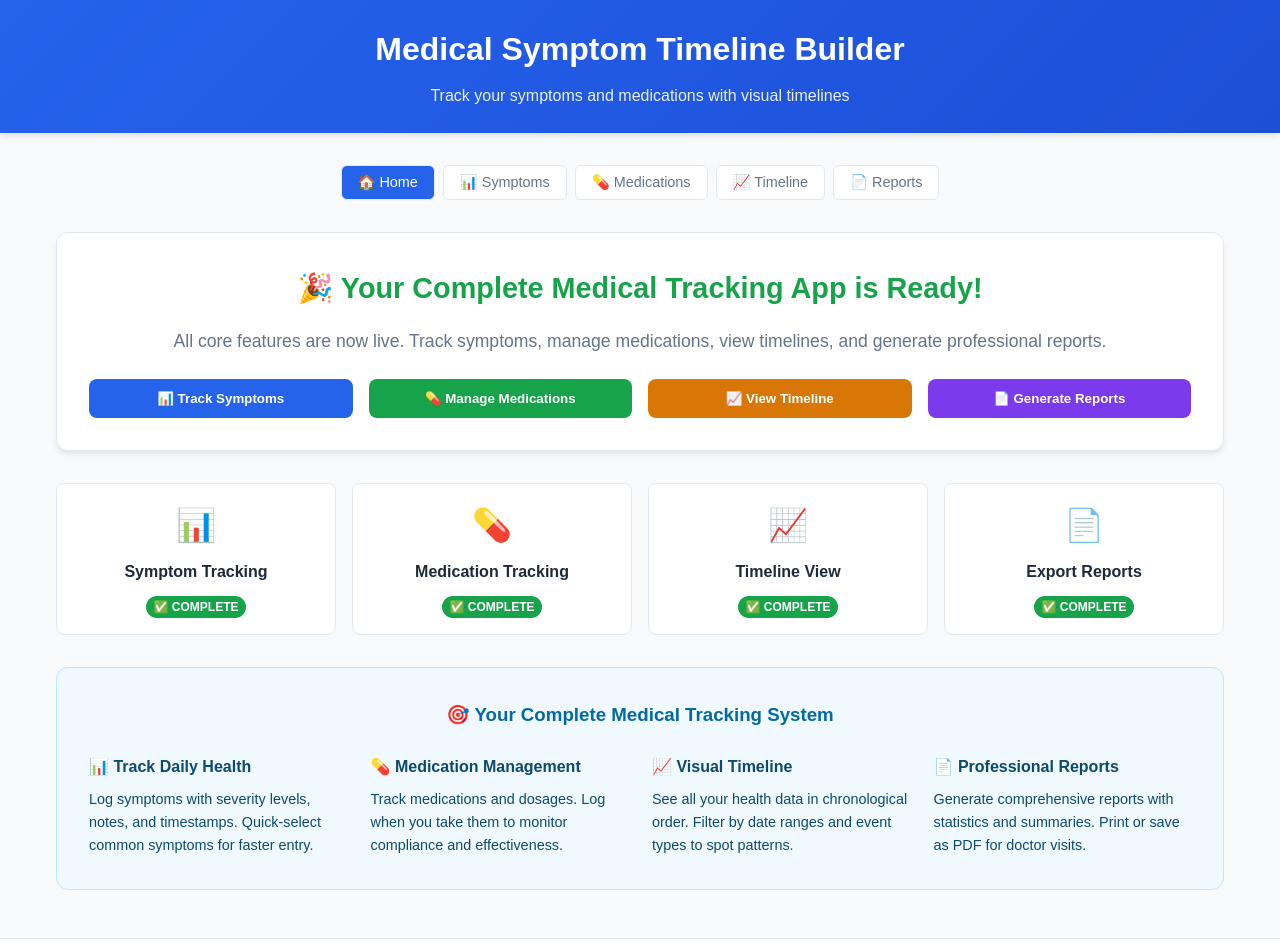
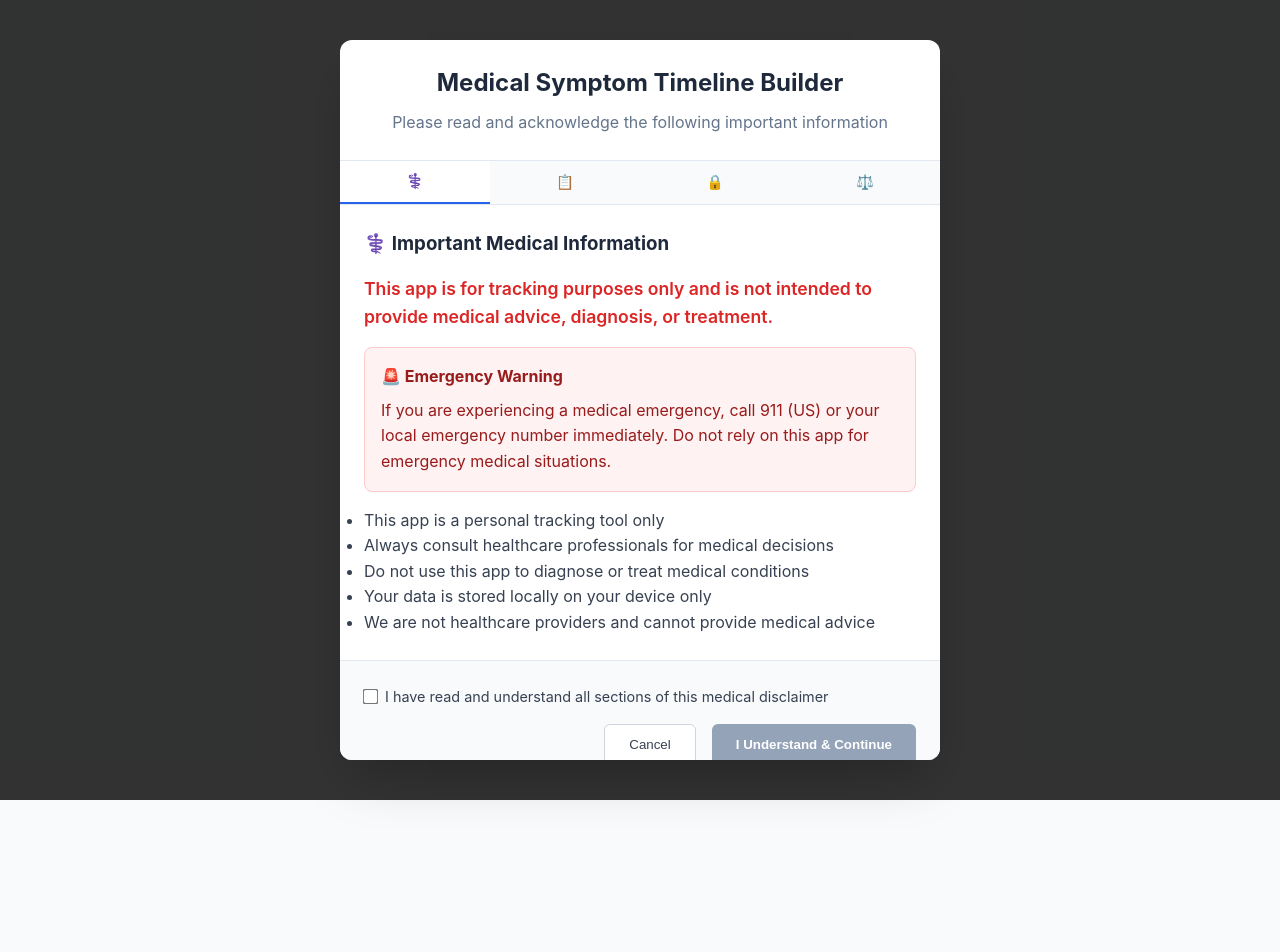
Before and after one commit to birthquake/medical-symptom-timeline-builder, a React (Create React App) app: page / in a window 1280 px wide. Shown: the top 952 px of the page. After the commit the page ends 800 px from the top, so only its background shows below. Built offline with nearby package versions, Linux system fonts and the light colour scheme.

Commit message:
Update App.js

```diff
--- a/src/App.js
+++ b/src/App.js
@@ -1,11 +1,34 @@
-import React, { useState } from 'react';
+import React, { useState, useEffect } from 'react';
 import SymptomTracker from './components/SymptomTracker';
 import MedicationTracker from './components/MedicationTracker';
 import Timeline from './components/Timeline';
 import Reports from './components/Reports';
+import MedicalDisclaimer from './components/MedicalDisclaimer';
 
 function App() {
   const [currentView, setCurrentView] = useState('home');
+  const [showDisclaimer, setShowDisclaimer] = useState(false);
+  const [disclaimerAccepted, setDisclaimerAccepted] = useState(false);
+
+  // Check if user has accepted disclaimer on app load
+  useEffect(() => {
+    const accepted = localStorage.getItem('medicalDisclaimerAccepted');
+    if (accepted === 'true') {
+      setDisclaimerAccepted(true);
+    } else {
+      setShowDisclaimer(true);
+    }
+  }, []);
+
+  const handleDisclaimerAccept = () => {
+    setDisclaimerAccepted(true);
+    setShowDisclaimer(false);
+    localStorage.setItem('medicalDisclaimerAccepted', 'true');
+  };
+
+  const handleViewDisclaimer = () => {
+    setShowDisclaimer(true);
+  };
 
   const renderCurrentView = () => {
     switch(currentView) {
@@ -19,9 +42,14 @@ function App() {
         return <Reports />;
       case 'home':
       default:
-        return <HomePage setCurrentView={setCurrentView} />;
+        return <HomePage setCurrentView={setCurrentView} onViewDisclaimer={handleViewDisclaimer} />;
     }
   };
+
+  // Show disclaimer modal if not accepted
+  if (showDisclaimer && !disclaimerAccepted) {
+    return <MedicalDisclaimer onAccept={handleDisclaimerAccept} />;
+  }
 
   return (
     <div style={{
@@ -29,6 +57,34 @@ function App() {
       minHeight: '100vh',
       fontFamily: 'Arial, sans-serif'
     }}>
+      {/* Medical Disclaimer Banner */}
+      <div style={{
+        backgroundColor: '#fef2f2',
+        borderBottom: '1px solid #fecaca',
+        padding: '0.5rem 0',
+        textAlign: 'center'
+      }}>
+        <div style={{ maxWidth: '1200px', margin: '0 auto', padding: '0 1rem' }}>
+          <span style={{ color: '#991b1b', fontSize: '0.9rem' }}>
+            ⚕️ This app is for tracking purposes only and does not provide medical advice.
+          </span>
+          <button
+            onClick={handleViewDisclaimer}
+            style={{
+              background: 'none',
+              border: 'none',
+              color: '#dc2626',
+              textDecoration: 'underline',
+              cursor: 'pointer',
+              marginLeft: '0.5rem',
+              fontSize: '0.9rem'
+            }}
+          >
+            View full disclaimer
+          </button>
+        </div>
+      </div>
+
       {/* Header */}
       <header style={{
         background: 'linear-gradient(135deg, #2563eb 0%, #1d4ed8 100%)',
@@ -55,7 +111,7 @@ function App() {
             opacity: 0.9,
             margin: 0
           }}>
-            Track your symptoms and medications with visual timelines
+            Track your symptoms and medications • Share with healthcare providers
           </p>
         </div>
       </header>
@@ -154,7 +210,7 @@ function App() {
         {renderCurrentView()}
       </main>
 
-      {/* Footer */}
+      {/* Footer with Medical Notice */}
       <footer style={{
         marginTop: '3rem',
         padding: '2rem 1rem',
@@ -164,16 +220,94 @@ function App() {
         borderTop: '1px solid #e2e8f0',
         backgroundColor: 'white'
       }}>
-        © 2025 Medical Symptom Timeline Builder - Your data stays private and secure
+        <div style={{ marginBottom: '1rem' }}>
+          <p style={{ margin: '0 0 0.5rem 0' }}>
+            © 2025 Medical Symptom Timeline Builder - Your data stays private and secure
+          </p>
+          <p style={{ margin: 0, fontSize: '0.8rem', color: '#94a3b8' }}>
+            ⚕️ Not intended for medical diagnosis or treatment • Always consult healthcare professionals •
+            <button
+              onClick={handleViewDisclaimer}
+              style={{
+                background: 'none',
+                border: 'none',
+                color: '#94a3b8',
+                textDecoration: 'underline',
+                cursor: 'pointer',
+                marginLeft: '0.25rem',
+                fontSize: '0.8rem'
+              }}
+            >
+              Medical Disclaimer
+            </button>
+          </p>
+        </div>
       </footer>
+
+      {/* Show disclaimer modal if requested */}
+      {showDisclaimer && disclaimerAccepted && (
+        <MedicalDisclaimer onAccept={() => setShowDisclaimer(false)} />
+      )}
     </div>
   );
 }
 
-// Home Page Component
-const HomePage = ({ setCurrentView }) => {
+// Enhanced Home Page Component with Medical Best Practices
+const HomePage = ({ setCurrentView, onViewDisclaimer }) => {
   return (
     <div style={{ textAlign: 'center' }}>
+      {/* Medical Safety Notice */}
+      <div style={{
+        backgroundColor: '#fef2f2',
+        border: '1px solid #fecaca',
+        padding: '1.5rem',
+        borderRadius: '12px',
+        marginBottom: '2rem',
+        textAlign: 'left'
+      }}>
+        <div style={{ display: 'flex', alignItems: 'center', marginBottom: '1rem' }}>
+          <span style={{ fontSize: '1.5rem', marginRight: '0.75rem' }}>🚨</span>
+          <h3 style={{ margin: 0, color: '#dc2626', fontSize: '1.2rem' }}>
+            Important Medical Safety Information
+          </h3>
+        </div>
+        <div style={{ display: 'grid', gridTemplateColumns: 'repeat(auto-fit, minmax(250px, 1fr))', gap: '1rem' }}>
+          <div>
+            <h4 style={{ color: '#991b1b', margin: '0 0 0.5rem 0', fontSize: '1rem' }}>
+              🚑 Medical Emergencies
+            </h4>
+            <p style={{ color: '#991b1b', margin: 0, fontSize: '0.9rem' }}>
+              Call 911 immediately for emergencies. Do not use this app during medical emergencies.
+            </p>
+          </div>
+          <div>
+            <h4 style={{ color: '#991b1b', margin: '0 0 0.5rem 0', fontSize: '1rem' }}>
+              ⚕️ Healthcare Decisions
+            </h4>
+            <p style={{ color: '#991b1b', margin: 0, fontSize: '0.9rem' }}>
+              Always consult healthcare professionals. This app tracks data but cannot diagnose or treat.
+            </p>
+          </div>
+        </div>
+        <div style={{ textAlign: 'center', marginTop: '1rem' }}>
+          <button
+            onClick={onViewDisclaimer}
+            style={{
+              backgroundColor: '#dc2626',
+              color: 'white',
+              border: 'none',
+              padding: '0.5rem 1rem',
+              borderRadius: '6px',
+              fontSize: '0.9rem',
+              cursor: 'pointer'
+            }}
+          >
+            Read Full Medical Disclaimer
+          </button>
+        </div>
+      </div>
+
+      {/* Main Welcome Section */}
       <div style={{
         backgroundColor: 'white',
         padding: '2rem',
@@ -183,10 +317,10 @@ const HomePage = ({ setCurrentView }) => {
         boxShadow: '0 4px 6px -1px rgba(0, 0, 0, 0.1)'
       }}>
         <h2 style={{ color: '#16a34a', marginBottom: '1rem', fontSize: '1.8rem' }}>
-          🎉 Your Complete Medical Tracking App is Ready!
+          📊 Your Personal Health Tracking Assistant
         </h2>
         <p style={{ marginBottom: '1.5rem', color: '#64748b', fontSize: '1.1rem' }}>
-          All core features are now live. Track symptoms, manage medications, view timelines, and generate professional reports.
+          Organize your health information to share with healthcare providers and track patterns over time.
         </p>
 
         <div style={{ display: 'grid', gridTemplateColumns: 'repeat(auto-fit, minmax(200px, 1fr))', gap: '1rem' }}>
@@ -216,7 +350,7 @@ const HomePage = ({ setCurrentView }) => {
               fontWeight: '600'
             }}
           >
-            💊 Manage Medications
+            💊 Log Medications
           </button>
           <button
             onClick={() => setCurrentView('timeline')}
@@ -265,6 +399,9 @@ const HomePage = ({ setCurrentView }) => {
         }}>
           <div style={{ fontSize: '2rem', marginBottom: '0.5rem' }}>📊</div>
           <h3 style={{ fontSize: '1rem', margin: '0 0 0.5rem 0' }}>Symptom Tracking</h3>
+          <p style={{ fontSize: '0.8rem', color: '#64748b', margin: '0 0 0.5rem 0' }}>
+            Log symptoms with severity and notes
+          </p>
           <span style={{
             backgroundColor: '#16a34a',
             color: 'white',
@@ -273,7 +410,7 @@ const HomePage = ({ setCurrentView }) => {
             fontSize: '0.75rem',
             fontWeight: '600'
           }}>
-            ✅ COMPLETE
+            ✅ READY
           </span>
         </div>
 
@@ -286,6 +423,9 @@ const HomePage = ({ setCurrentView }) => {
         }}>
           <div style={{ fontSize: '2rem', marginBottom: '0.5rem' }}>💊</div>
           <h3 style={{ fontSize: '1rem', margin: '0 0 0.5rem 0' }}>Medication Tracking</h3>
+          <p style={{ fontSize: '0.8rem', color: '#64748b', margin: '0 0 0.5rem 0' }}>
+            Log prescribed medications and doses
+          </p>
           <span style={{
             backgroundColor: '#16a34a',
             color: 'white',
@@ -294,7 +434,7 @@ const HomePage = ({ setCurrentView }) => {
             fontSize: '0.75rem',
             fontWeight: '600'
           }}>
-            ✅ COMPLETE
+            ✅ READY
           </span>
         </div>
 
@@ -307,6 +447,9 @@ const HomePage = ({ setCurrentView }) => {
         }}>
           <div style={{ fontSize: '2rem', marginBottom: '0.5rem' }}>📈</div>
           <h3 style={{ fontSize: '1rem', margin: '0 0 0.5rem 0' }}>Timeline View</h3>
+          <p style={{ fontSize: '0.8rem', color: '#64748b', margin: '0 0 0.5rem 0' }}>
+            Chronological view of health events
+          </p>
           <span style={{
             backgroundColor: '#16a34a',
             color: 'white',
@@ -315,7 +458,7 @@ const HomePage = ({ setCurrentView }) => {
             fontSize: '0.75rem',
             fontWeight: '600'
           }}>
-            ✅ COMPLETE
+            ✅ READY
           </span>
         </div>
 
@@ -327,7 +470,10 @@ const HomePage = ({ setCurrentView }) => {
           textAlign: 'center'
         }}>
           <div style={{ fontSize: '2rem', marginBottom: '0.5rem' }}>📄</div>
-          <h3 style={{ fontSize: '1rem', margin: '0 0 0.5rem 0' }}>Export Reports</h3>
+          <h3 style={{ fontSize: '1rem', margin: '0 0 0.5rem 0' }}>Healthcare Reports</h3>
+          <p style={{ fontSize: '0.8rem', color: '#64748b', margin: '0 0 0.5rem 0' }}>
+            Professional summaries for doctors
+          </p>
           <span style={{
             backgroundColor: '#16a34a',
             color: 'white',
@@ -336,12 +482,12 @@ const HomePage = ({ setCurrentView }) => {
             fontSize: '0.75rem',
             fontWeight: '600'
           }}>
-            ✅ COMPLETE
+            ✅ READY
           </span>
         </div>
       </div>
 
-      {/* Usage Guide */}
+      {/* Safe Usage Guide */}
       <div style={{
         backgroundColor: '#f0f9ff',
         border: '1px solid #bae6fd',
@@ -349,7 +495,7 @@ const HomePage = ({ setCurrentView }) => {
         borderRadius: '12px'
       }}>
         <h3 style={{ color: '#0369a1', marginBottom: '1.5rem', textAlign: 'center' }}>
-          🎯 Your Complete Medical Tracking System
+          🎯 Best Practices for Health Tracking
         </h3>
         <div style={{
           display: 'grid',
@@ -358,27 +504,27 @@ const HomePage = ({ setCurrentView }) => {
           textAlign: 'left'
         }}>
           <div>
-            <h4 style={{ color: '#0c4a6e', margin: '0 0 0.5rem 0' }}>📊 Track Daily Health</h4>
+            <h4 style={{ color: '#0c4a6e', margin: '0 0 0.5rem 0' }}>📝 Accurate Recording</h4>
             <p style={{ color: '#0c4a6e', fontSize: '0.9rem', margin: 0 }}>
-              Log symptoms with severity levels, notes, and timestamps. Quick-select common symptoms for faster entry.
+              Log symptoms and medications accurately as they occur. Include relevant details like timing, severity, and circumstances.
             </p>
           </div>
           <div>
-            <h4 style={{ color: '#0c4a6e', margin: '0 0 0.5rem 0' }}>💊 Medication Management</h4>
+            <h4 style={{ color: '#0c4a6e', margin: '0 0 0.5rem 0' }}>⚕️ Share with Doctors</h4>
             <p style={{ color: '#0c4a6e', fontSize: '0.9rem', margin: 0 }}>
-              Track medications and dosages. Log when you take them to monitor compliance and effectiveness.
+              Use generated reports during medical appointments. This helps healthcare providers make informed decisions.
             </p>
           </div>
           <div>
-            <h4 style={{ color: '#0c4a6e', margin: '0 0 0.5rem 0' }}>📈 Visual Timeline</h4>
+            <h4 style={{ color: '#0c4a6e', margin: '0 0 0.5rem 0' }}>🔒 Privacy Protection</h4>
             <p style={{ color: '#0c4a6e', fontSize: '0.9rem', margin: 0 }}>
-              See all your health data in chronological order. Filter by date ranges and event types to spot patterns.
+              Your data stays on your device. Regularly export backups to prevent data loss from device issues.
             </p>
           </div>
           <div>
-            <h4 style={{ color: '#0c4a6e', margin: '0 0 0.5rem 0' }}>📄 Professional Reports</h4>
+            <h4 style={{ color: '#0c4a6e', margin: '0 0 0.5rem 0' }}>🚨 Know Limitations</h4>
             <p style={{ color: '#0c4a6e', fontSize: '0.9rem', margin: 0 }}>
-              Generate comprehensive reports with statistics and summaries. Print or save as PDF for doctor visits.
+              This app tracks data only. For medical emergencies, diagnosis, or treatment decisions, consult healthcare professionals immediately.
             </p>
           </div>
         </div>
```
